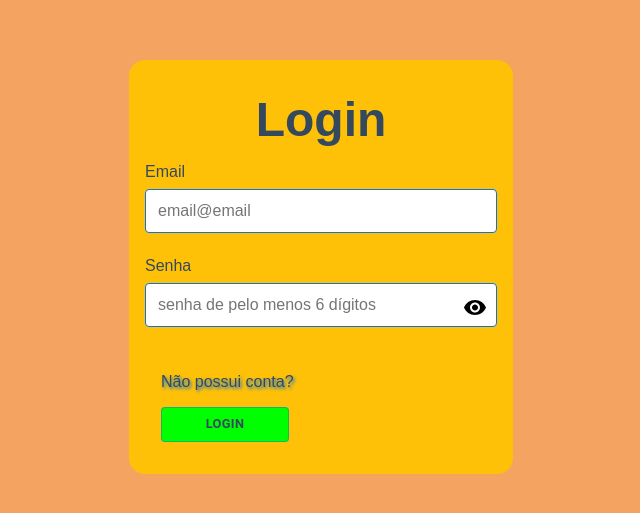
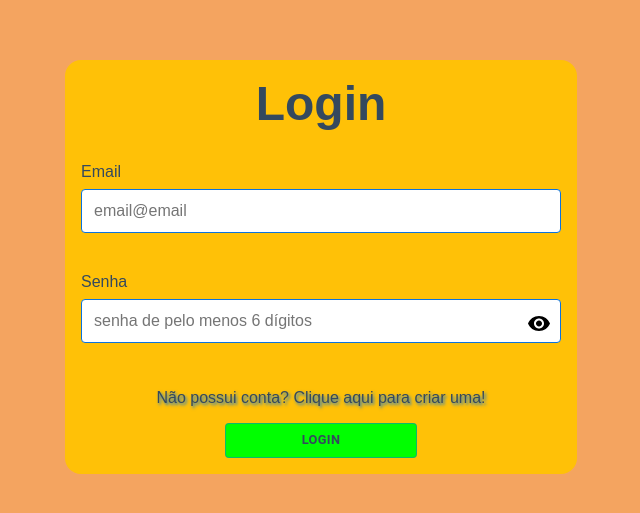
Before and after one commit to FuturoDEV-Fitness/M3P-FrontEnd-squad5, a React (Vite) app: page /login in a window 1280 px wide. Shown: the part 133-646 px from the top of the page, without its empty margins (319-959 px from the left). Built offline with nearby package versions, Linux system fonts and the light colour scheme.

Commit message:
feat: :hammer: adicionando o contexto de login nos formularios e na pagina de login

```diff
--- a/src/AllProviders.jsx
+++ b/src/AllProviders.jsx
@@ -3,13 +3,16 @@ import "react-toastify/dist/ReactToastify.css";
 import { UsuariosContextProvider } from "./context/UsuariosContext";
 import { LocaisContextProvider } from "./context/LocaisContext";
 import PropTypes from "prop-types";
+import { LoginContextProvider } from "./context/LoginContext";
 
 export const AllProviders = ({ children }) => {
   return (
     <UsuariosContextProvider>
       <LocaisContextProvider>
-        <ToastContainer />
-        {children}
+        <LoginContextProvider>
+          <ToastContainer />
+          {children}
+        </LoginContextProvider>
       </LocaisContextProvider>
     </UsuariosContextProvider>
   );
--- a/src/components/Forms/Login/index.jsx
+++ b/src/components/Forms/Login/index.jsx
@@ -4,8 +4,11 @@ import { useForm } from "react-hook-form";
 import { InputComponent } from "../../Input";
 import { ButtonComponent } from "../../Button";
 import styles from "../index.module.css";
+import { LoginContext } from "../../../context/LoginContext";
 
 export const FormLoginComponent = () => {
+  const { showRegister } = useContext(LoginContext);
+
   const {
     register,
     handleSubmit,
@@ -15,7 +18,7 @@ export const FormLoginComponent = () => {
   return (
     <div className={styles.loginForm}>
       <h1 className={styles.formTitle}>Login</h1>
-      <form className={styles.Column}>
+      <form className={styles.formColumn}>
         <InputComponent
           label="Email"
           type="email"
@@ -43,11 +46,10 @@ export const FormLoginComponent = () => {
           error={!!errors.senha}
           errorMessage={errors.senha?.message}
         />
-
-        <div className={styles.formColumn}>
-          <span className={styles.styledLink}>Não possui conta?</span>
-          <ButtonComponent variant="outlined" type="submit" text="Login" />
-        </div>
+        <span className={styles.styledLink} onClick={showRegister}>
+          Não possui conta? Clique aqui para criar uma!
+        </span>
+        <ButtonComponent variant="outlined" type="submit" text="Login" />
       </form>
     </div>
   );
--- a/src/components/Forms/RegisterUsuario/index.jsx
+++ b/src/components/Forms/RegisterUsuario/index.jsx
@@ -1,13 +1,15 @@
-import React, { useContext, useState } from "react";
+import { useContext, useState } from "react";
 import { useForm } from "react-hook-form";
 import styles from "../index.module.css";
 import { InputComponent } from "../../Input";
 import { ButtonComponent } from "../../Button";
 import { SelectComponent } from "../../Select";
 import { selectGender } from "../../../helper/selectInstance";
-import { styled } from "@mui/material";
+import { LoginContext } from "../../../context/LoginContext";
 
 export const FormRegisterUsuarioComponent = () => {
+  const { showLogin } = useContext(LoginContext);
+
   const {
     register,
     handleSubmit,
@@ -199,7 +201,9 @@ export const FormRegisterUsuarioComponent = () => {
         </div>
         <div className={styles.formRow}>
           <ButtonComponent type="submit" variant="contained" text="Cadastrar" />
-          <span className={styles.styledLink}>Voltar para o login?</span>
+          <span className={styles.styledLink} onClick={showLogin}>
+            Voltar para o login?
+          </span>
         </div>
       </form>
     </div>
--- a/src/components/Forms/index.module.css
+++ b/src/components/Forms/index.module.css
@@ -15,11 +15,12 @@
 }
 
 .loginForm {
-  width: 30%;
+  width: 40%;
   margin: 1rem;
   border: none;
+  justify-content: center;
+  align-items: center;
   border-radius: 1rem;
-  padding: 1rem;
   background: var(--primary);
 }
 
@@ -45,8 +46,9 @@
 .formColumn {
   display: flex;
   flex-direction: column;
-  align-items: flex-start;
-  gap: 1rem; /* Mantém um bom espaçamento */
+  justify-content: center;
+  align-items: center;
+  gap: 1rem;
   width: 100%;
   padding: 1rem;
 }
@@ -144,6 +146,7 @@
 
 .styledLink {
   display: flex;
+  cursor: pointer;
   color: var(--text);
   font-size: 1rem;
   font-weight: 400;
--- a/src/pages/login/index.jsx
+++ b/src/pages/login/index.jsx
@@ -1,10 +1,15 @@
 import styles from "./index.module.css";
 import { FormLoginComponent } from "../../components/Forms/Login";
+import { FormRegisterUsuarioComponent } from "../../components/Forms/RegisterUsuario";
+import { useContext } from "react";
+import { LoginContext } from "../../context/LoginContext";
 
 export const PaginaLogin = () => {
+  const { login } = useContext(LoginContext);
+
   return (
     <div className={styles.container}>
-      <FormLoginComponent />
+      {login ? <FormLoginComponent /> : <FormRegisterUsuarioComponent />}
     </div>
   );
 };
```
